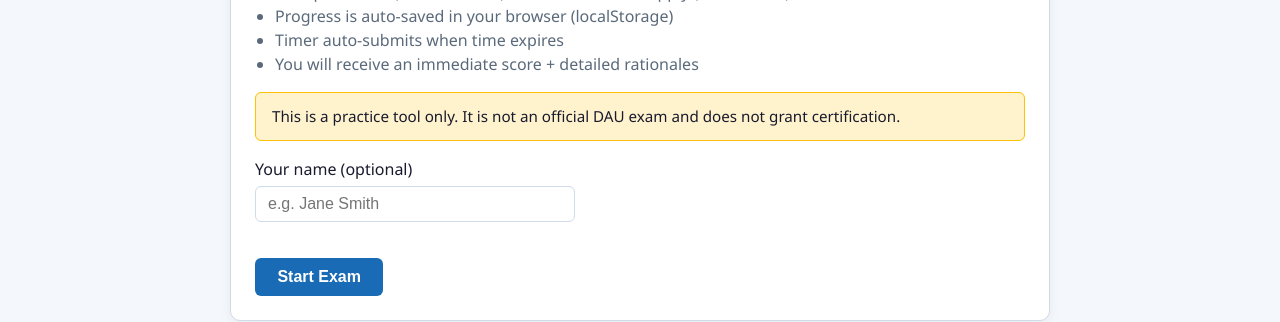
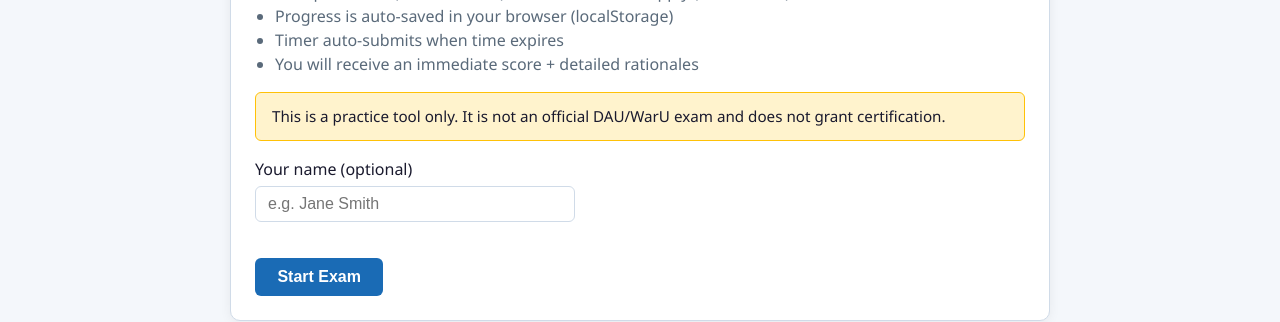
Before and after one commit to atidbit/atidbit.github.io, a Jekyll site: the page PMT4890_Practice_Exam.html, which Jekyll copies as it is, in a window 1280 px wide. Shown: the part 269-591 px from the top of the page. Built offline with Jekyll 4.4.1, drawn with Linux system fonts in a browser that asks for light colours.

Commit message:
Update disclaimer for DAU/WarU exam clarification

```diff
--- a/PMT4890_Practice_Exam.html
+++ b/PMT4890_Practice_Exam.html
@@ -220,7 +220,7 @@ input[type="text"] {
         <li>Timer auto-submits when time expires</li>
         <li>You will receive an immediate score + detailed rationales</li>
       </ul>
-      <div class="alert">This is a practice tool only. It is not an official DAU exam and does not grant certification.</div>
+      <div class="alert">This is a practice tool only. It is not an official DAU/WarU exam and does not grant certification.</div>
       <label class="field" for="examineeName">Your name (optional)</label>
       <input type="text" id="examineeName" placeholder="e.g. Jane Smith" maxlength="60">
       <div class="btn-group">
```
